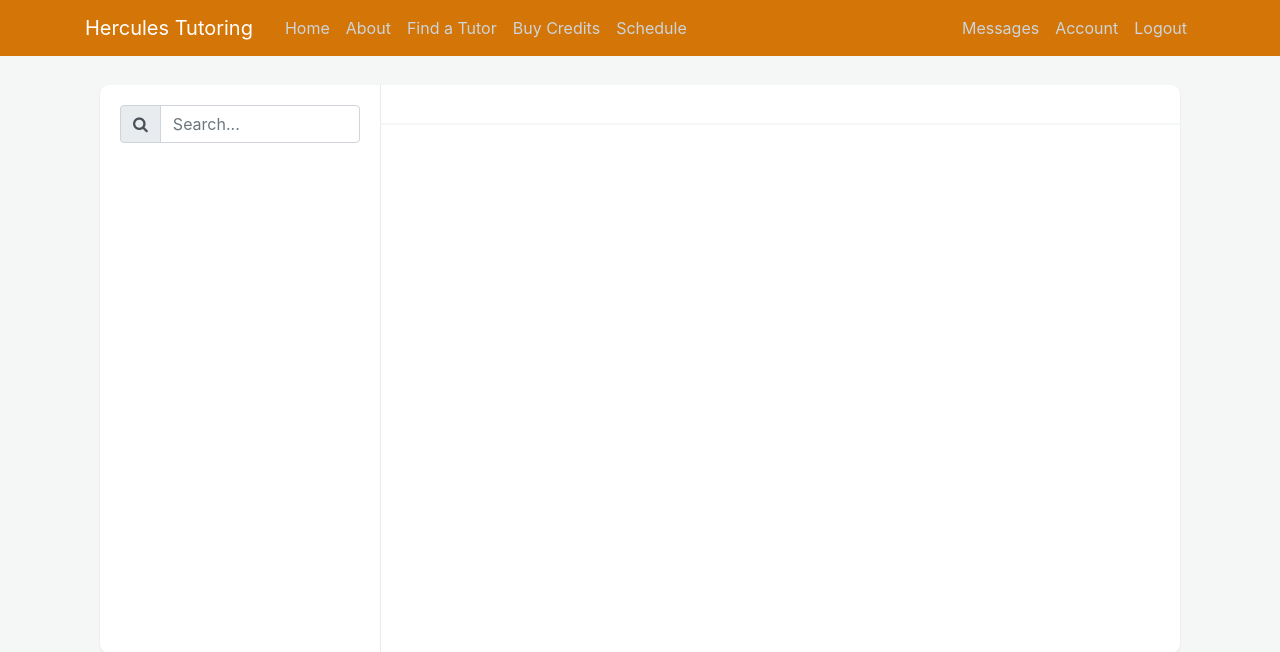
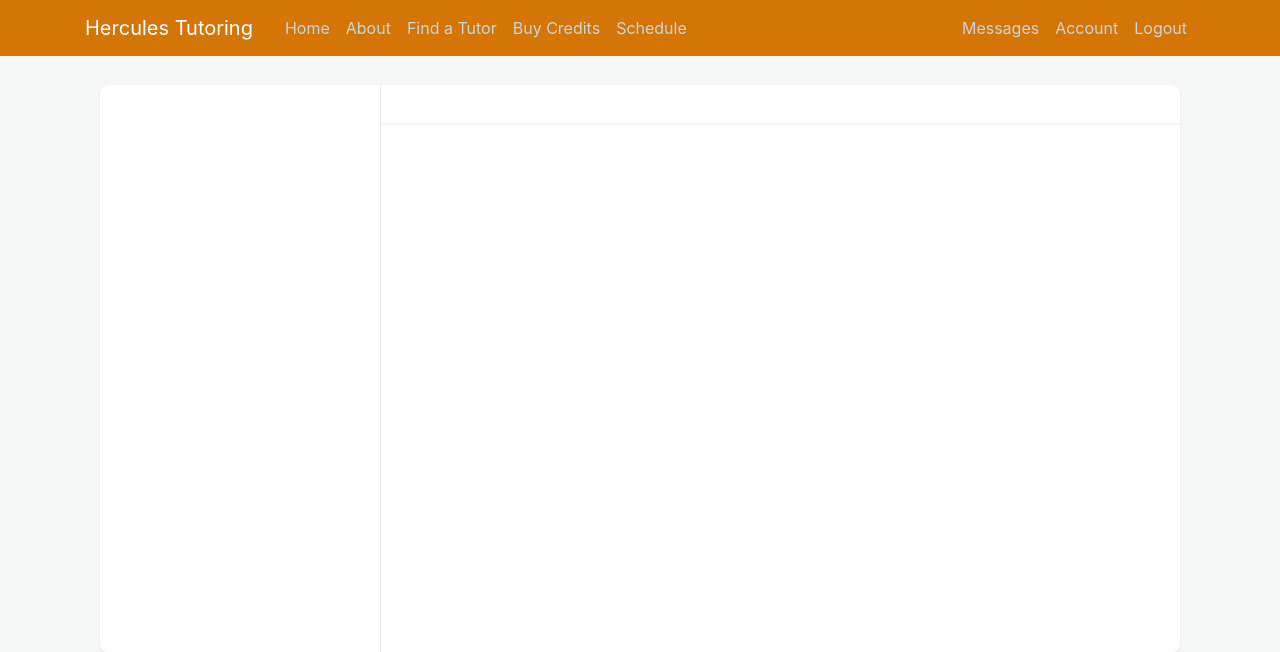
Before and after one commit to Mystery3434/hercules, a Flask app: page /message in a window 1280 px wide. Shown: the top 652 px of the page. Run offline with Flask 2, Linux system fonts and the light colour scheme; the visitor is signed in with stand-in values (Sample User, id 1); data comes from the database, SQL or seed files in the repository; both versions use the stored data as it was after the commit; data that the repository does not hold is empty; parts of the project's set-up code (start-up, migrations or seed data) failed here and were passed over; some libraries are stand-ins or nearby versions.

Commit message:
Added requirements.txt

```diff
--- a/GRETutoring/GRETutoring/templates/message.html
+++ b/GRETutoring/GRETutoring/templates/message.html
@@ -164,12 +164,12 @@ $(document).ready(function() {
     <div class="col-lg-12">
         <div class="card chat-app">
             <div id="plist" class="people-list">
-                <div class="input-group">
+                <!-- <div class="input-group">
                     <div class="input-group-prepend">
                         <span class="input-group-text"><i class="fa fa-search"></i></span>
                     </div>
                     <input type="text" class="form-control" placeholder="Search...">
-                </div>
+                </div> -->
                 <ul class="list-unstyled chat-list mt-2 mb-0">
                     {% for user in users %}
                         <li class="clearfix chat-recipients" id="{{ user.username }}" >
```
Also changed, not shown: GRETutoring/requirements.txt (added, +47 -0 lines), GRETutoring/GRETutoring/site.db.
